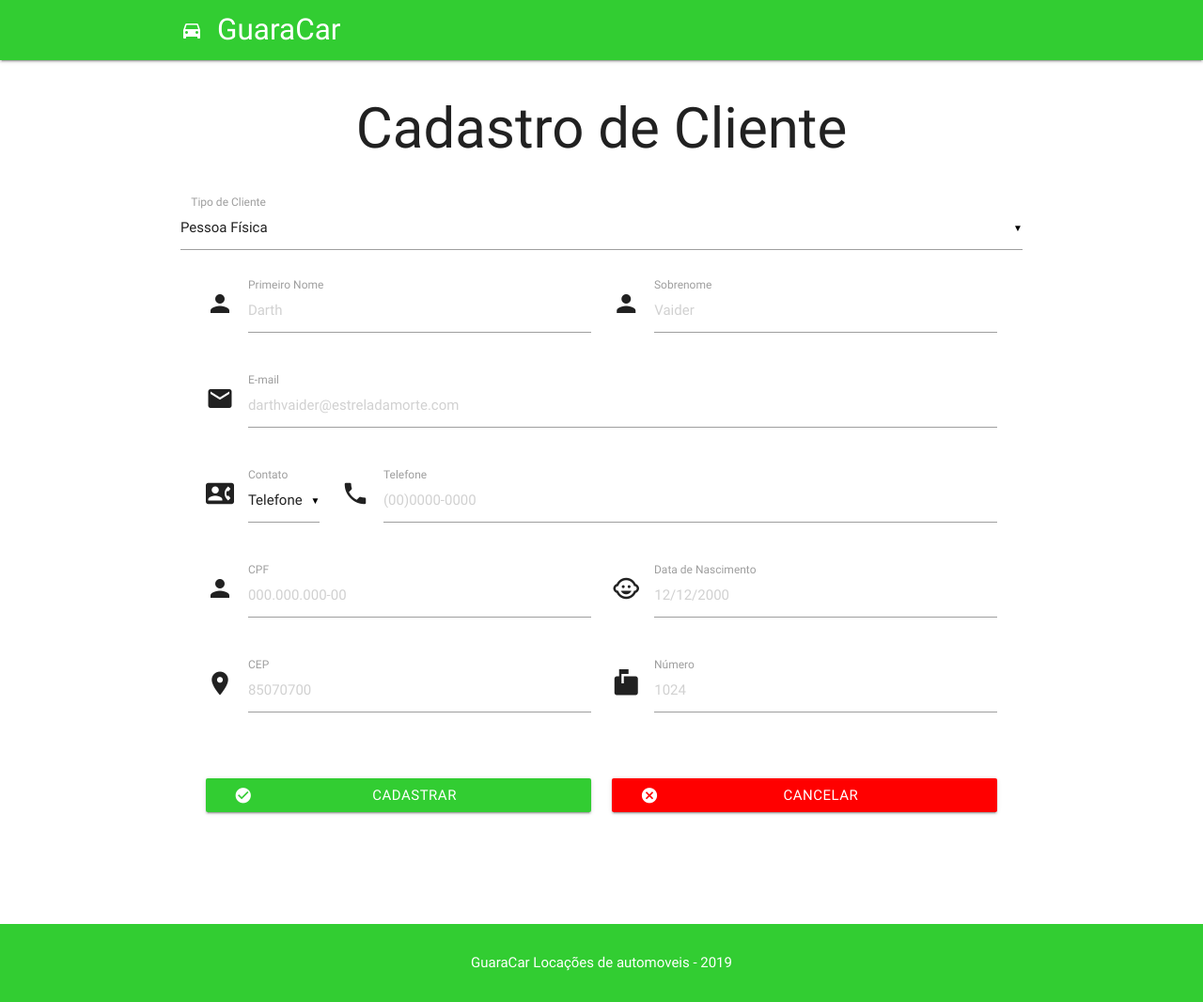
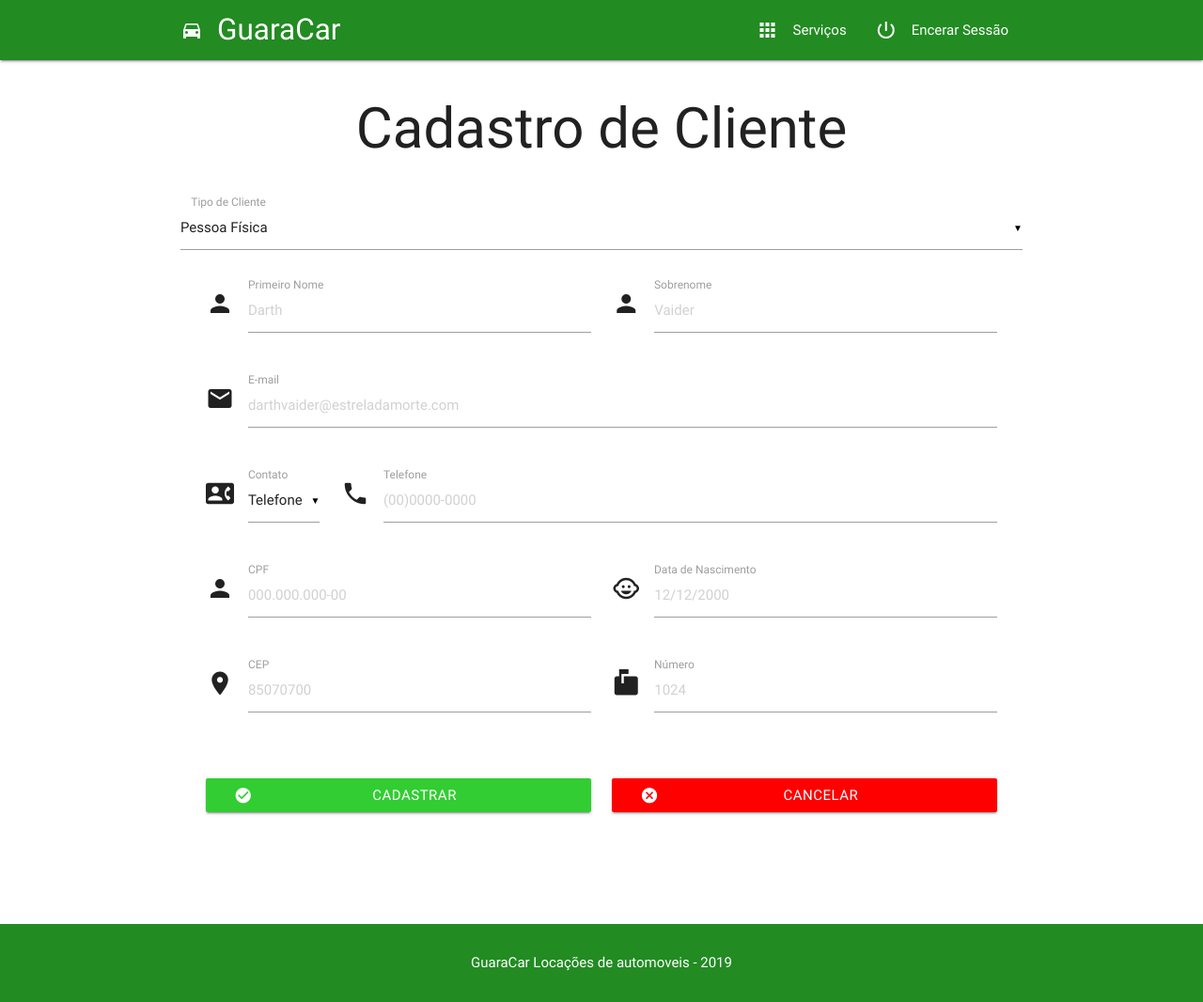
Before and after one commit to bruw/RentACar, a PHP site: page /cadastro-cliente.html in a window 1280 px wide. Shown: the whole page at 94% size. Run offline with PHP 8.4, Linux system fonts and the light colour scheme.

Commit message:
Menu de serviços

```diff
--- a/assets/resources/scripts/cadastro-cliente.js
+++ b/assets/resources/scripts/cadastro-cliente.js
@@ -1,6 +1,7 @@
 + function() {
   $(document).ready(function() {
     $('select').material_select();
+    $('.modal').modal();
 
     $('#input-cep').mask('00000-000');
     $('.input-telefone').mask('(00)0000-0000');
--- a/assets/resources/styles/style.css
+++ b/assets/resources/styles/style.css
@@ -7,7 +7,7 @@
 }
 
 .cor-principal {
-  background-color: #32CD32;
+  background-color: #228B22;
 }
 
 .tamanho-logo {
--- a/cadastro-cliente.html
+++ b/cadastro-cliente.html
@@ -1,5 +1,7 @@
 <!DOCTYPE html>
 <html lang="en">
+
+<head>
   <meta charset="UTF-8">
   <meta name="viewport" content="width=device-width, initial-scale=1.0">
   <meta http-equiv="X-UA-Compatible" content="ie=edge">
@@ -8,6 +10,7 @@
   <link type="text/css" rel="stylesheet" href="assets/resources/styles/style.css">
   <link href="https://fonts.googleapis.com/icon?family=Material+Icons" rel="stylesheet">
   <title>Cadastro de Cliente</title>
+</head>
 
 <body>
   <div class="navbar">
@@ -15,10 +18,37 @@
       <div class="container">
         <div class="nav-wrapper">
           <a href="index.html" class="brand-logo">
-            <i class="material-icons left">directions_car</i>GuaraCar</a>
+            <i class="material-icons left">directions_car</i>GuaraCar
+          </a>
+          <ul id="nav-mobile" class="right hide-on-med-and-down">
+            <li><a href="#modal-servico" class="modal-trigger">
+                <i class="material-icons left">apps</i>Serviços</a></li>
+            <li><a href="index.html" class="modal-trigger">
+                <i class="material-icons left">power_settings_new</i>Encerar Sessão</a></li>
+          </ul>
+        </div>
+    </nav>
+  </div>
+
+  <div id="modal-servico" class="modal">
+    <div class="modal-content">
+      <h4>Serviços</h4>
+      <div class="row">
+        <div class="col s12 m4 l2">
+          <a href="">
+            <img id="img-locacao" src="assets/resources/img/locacao.png">Locação
+          </a>
+        </div>
+        <div class="col s12 m4 l2">
+          <a href="">
+            <img id="img-locacao" src="assets/resources/img/devolucao.png">Devolução
+          </a>
         </div>
       </div>
-    </nav>
+    </div>
+    <div class="modal-footer">
+      <a href="#!" class="modal-action modal-close waves-effect waves-green btn-flat">Fechar</a>
+    </div>
   </div>
 
   <main>
--- a/index.html
+++ b/index.html
@@ -52,12 +52,6 @@
             </div>
           </div>
         </form>
-
-        <div class="row">
-          <div class="col s12">
-            <p id="p-criar-conta">Não possui uma conta? <a href="">Crie um usuário.</a></p>
-          </div>
-        </div>
     </section>
   </main>
 
```
Also changed, not shown: cadastro-usuario.html (+5 -3 lines). Lines whose indentation alone changed are shown as unchanged.
